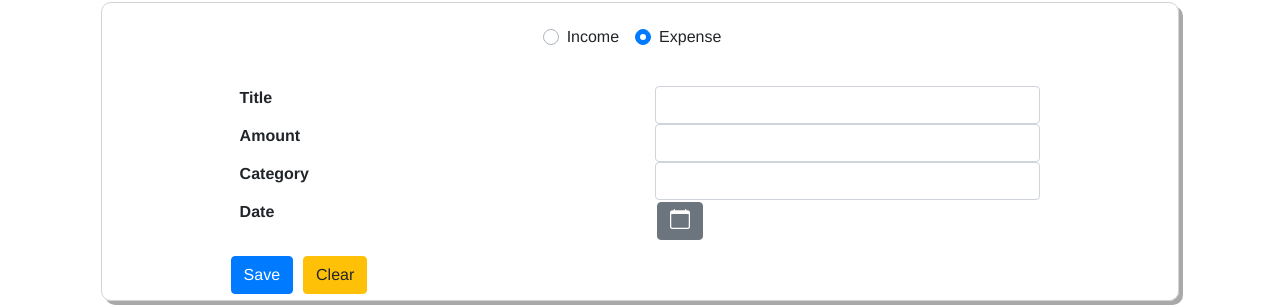
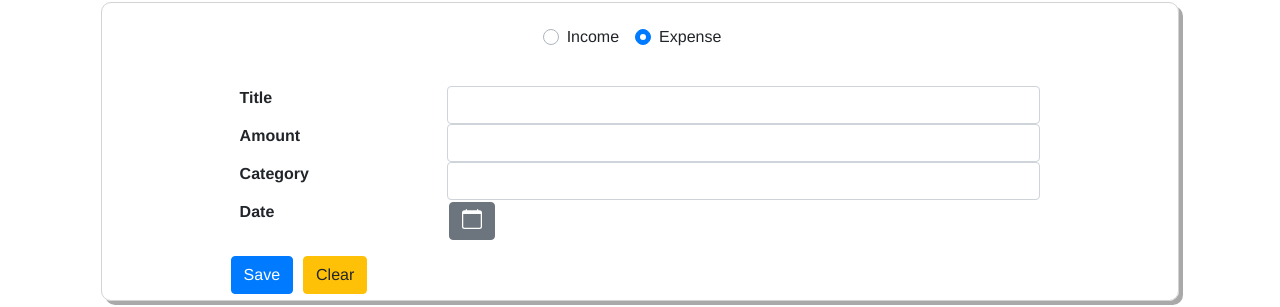
Before and after one commit to iamaravinds/expense-manager-home, a Vue app: page /records in a window 1280 px wide. Shown: the part 117-424 px from the top of the page. Built offline with nearby package versions, Linux system fonts and the light colour scheme; no server answers; the database is empty; what vue-js-modal, vue-notification, vue-tabs-component would draw is missing.

Commit message:
UI fixes

```diff
--- a/src/components/Transactions.vue
+++ b/src/components/Transactions.vue
@@ -14,7 +14,7 @@
         <b-container class="form-container-expense">
           <b-container class="form-data">
             <b-row>
-              <b-col class="form-labels">
+              <b-col sm="3" class="form-labels">
                 <label for="expense-name">Title </label>
               </b-col>
               <b-col>
@@ -28,7 +28,7 @@
               </b-col>
             </b-row>
             <b-row>
-              <b-col class="form-labels">
+              <b-col sm="3" class="form-labels">
                 <label for="expense-value">Amount</label>
               </b-col>
               <b-col>
@@ -43,7 +43,7 @@
               </b-col>
             </b-row>
             <b-row>
-              <b-col class="form-labels">
+              <b-col sm="3" class="form-labels">
                 <label for="expense-category">Category</label>
               </b-col>
               <b-col>
@@ -58,7 +58,7 @@
               </b-col>
             </b-row>
             <b-row>
-              <b-col class="form-labels">
+              <b-col sm="3" class="form-labels">
                 <label for="expense-date">Date</label>
               </b-col>
               <b-col>
```
